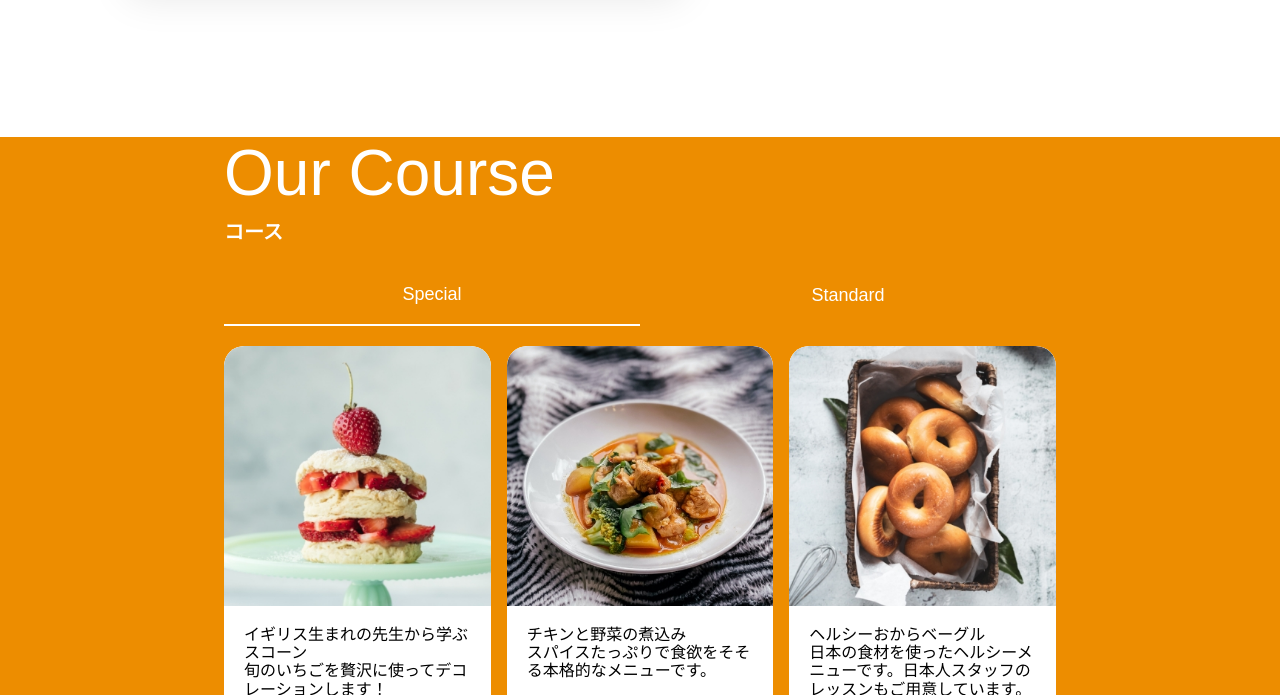
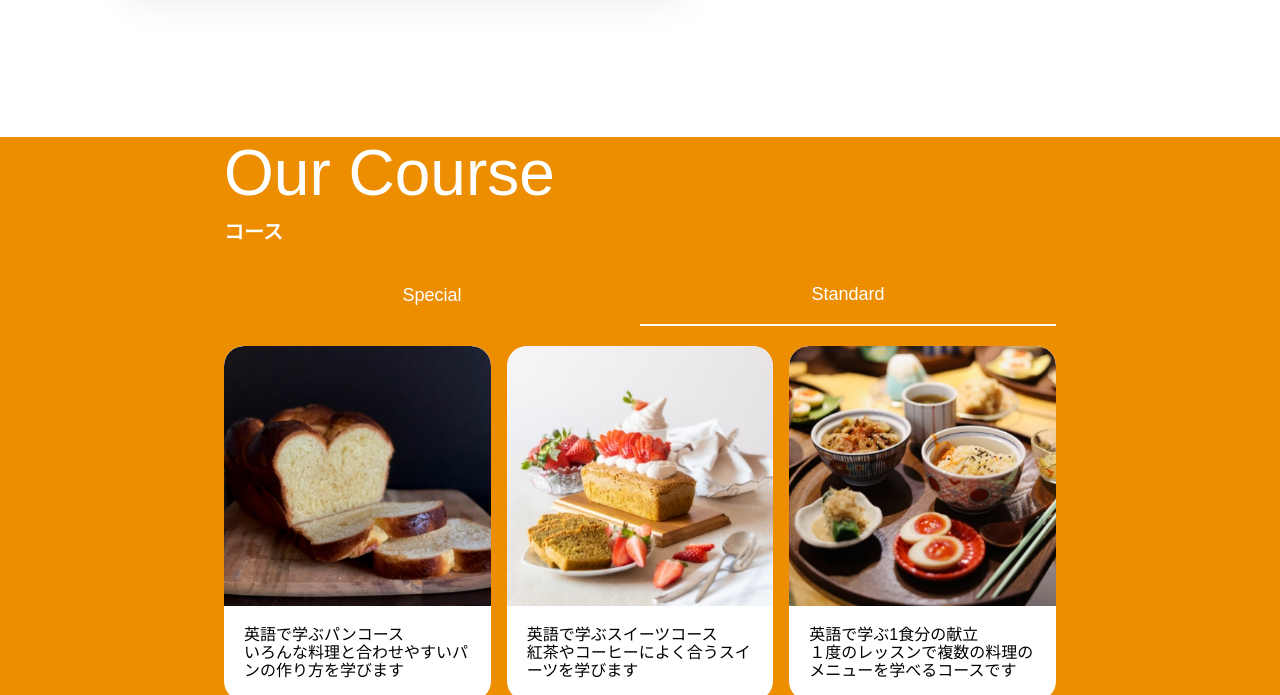
Before and after one commit to ChiekoIshii/engcook-web, a plain HTML site: page index.html in a window 1280 px wide. Both pictures are taken after a click on the button "Standard". Shown: the part 2030-2725 px from the top of the page. Drawn offline with nearby package versions, Linux system fonts and the light colour scheme.

Commit message:
add our course js

```diff
--- a/index.css
+++ b/index.css
@@ -21,6 +21,33 @@ body {
 .bg-color-font {
     color: var(--bg-color);
 }
+
+/*--------------------------------
+ スクロールエフェクト
+---------------------------------*/
+.fadeUpEffect {
+    opacity: 0;
+}
+
+.fadeUp {
+    opacity: 0;
+    animation-name: fadeUp;
+    animation-duration: 0.8s;
+    animation-fill-mode: forwards;
+}
+
+@keyframes fadeUp {
+    from {
+        opacity: 0;
+        transform: translateY(40px);
+    }
+
+    to {
+        opacity: 1;
+        transform: translateY(0);
+    }
+}
+
 
 /*-----
  header
@@ -240,6 +267,14 @@ img {
     font-weight: bold;
 }
 
+.course-contents {
+    display: none;
+}
+
+.show-contents {
+    display: block;
+}
+
 .course-button-wrap {
     display: grid;
     grid-template-columns: 1fr 1fr;
@@ -254,7 +289,7 @@ img {
     text-align: center;
 }
 
-.selected-button {
+.course-button--active {
     border-bottom: solid 2px var(--bg-color);
 }
 
--- a/index.html
+++ b/index.html
@@ -58,7 +58,7 @@
                         <div class="about-detail-img-wrap">
                             <img src="img/PC/lesson.png" alt="">
                         </div>
-                        <div class="about-text-wrap">
+                        <div class="about-text-wrap fadeUpEffect">
                             <p class="about-title">Lesson</p>
                             <p class="about-subtitle">レッスンはすべて英語。<br>
                                 会話を楽しみながら学べる！</p>
@@ -68,7 +68,7 @@
                         </div>
                     </div>
                     <div class="about-detail-second-wrap">
-                        <div class="about-text-second-wrap">
+                        <div class="about-text-second-wrap fadeUpEffect">
                             <p class="about-title">Food</p>
                             <p class="about-subtitle">様々な国の料理を用意<br>
                                 レパートリーが増えます！</p>
@@ -90,10 +90,12 @@
                     <p>コース</p>
                 </div>
                 <div class="course-button-wrap">
-                    <button class="course-button selected-button">Special</button>
+                    <button class="course-button course-button--active">Special</button>
                     <button class="course-button">Standard</button>
                 </div>
-                <div class="course-card-wrap">
+                <!-- Special -->
+                <div class="course-contents show-contents">
+                    <div class="course-card-wrap fadeUpEffect">
                         <div class="course-card">
                             <img src="img/PC/menu-1.jpg" alt="">
                             <div class="course-card-text-wrap">
@@ -119,6 +121,39 @@
                                     ヘルシーおからベーグル<br>
                                     日本の食材を使ったヘルシーメニューです。日本人スタッフのレッスンもご用意しています。
                                 </p>
+                            </div>
+                        </div>
+                    </div>
+                </div>
+                <!-- Standard -->
+                <div class="course-contents">
+                    <div class="course-card-wrap fadeUpEffect">
+                        <div class="course-card">
+                            <img src="img/PC/menu-4.jpg" alt="">
+                            <div class="course-card-text-wrap">
+                                <p>
+                                    英語で学ぶパンコース<br>
+                                    いろんな料理と合わせやすいパンの作り方を学びます
+                                </p>
+                            </div>
+                        </div>
+                        <div class="course-card">
+                            <img src="img/PC/menu-5.jpg" alt="">
+                            <div class="course-card-text-wrap">
+                                <p>
+                                    英語で学ぶスイーツコース<br>
+                                    紅茶やコーヒーによく合うスイーツを学びます
+                                </p>
+                            </div>
+                        </div>
+                        <div class="course-card">
+                            <img src="img/PC/menu-6.jpg" alt="">
+                            <div class="course-card-text-wrap">
+                                <p>
+                                    英語で学ぶ1食分の献立<br>
+                                    １度のレッスンで複数の料理のメニューを学べるコースです
+                                </p>
+                            </div>
                         </div>
                     </div>
                 </div>
--- a/index.js
+++ b/index.js
@@ -8,6 +8,30 @@ $(function () {
             $('.up-button').removeClass('up-button--active');
         }
     });
+
+    //スクロールエフェクト
+    function fadeUpEffect() {
+        $('.fadeUpEffect').each(function () {
+            var elemPos = $(this).offset().top + 100;
+            var scroll = $(window).scrollTop();
+            var windowHeight = $(window).height();
+            if (scroll >= elemPos - windowHeight) {
+                $(this).addClass('fadeUp');
+            }
+        });
+    }
+    $(window).scroll(function () {
+        fadeUpEffect();
+    });
+
+    $tabs = $('.course-button');
+    $('.course-button').on('click', function () {
+        $('.course-button--active').removeClass('course-button--active');
+        $(this).addClass('course-button--active');
+        const index = $tabs.index(this);
+        $('.course-contents').removeClass('show-contents').eq(index).addClass('show-contents');
+    })
+
 
     // //====左に動くアニメーションここから===
     // $('.leftAnime').each(function () {
```
Also changed, not shown: img/PC/menu-4.jpg (added), img/PC/menu-5.jpg (added), img/PC/menu-6.jpg (added), 1 other file. Lines whose indentation alone changed are shown as unchanged.
